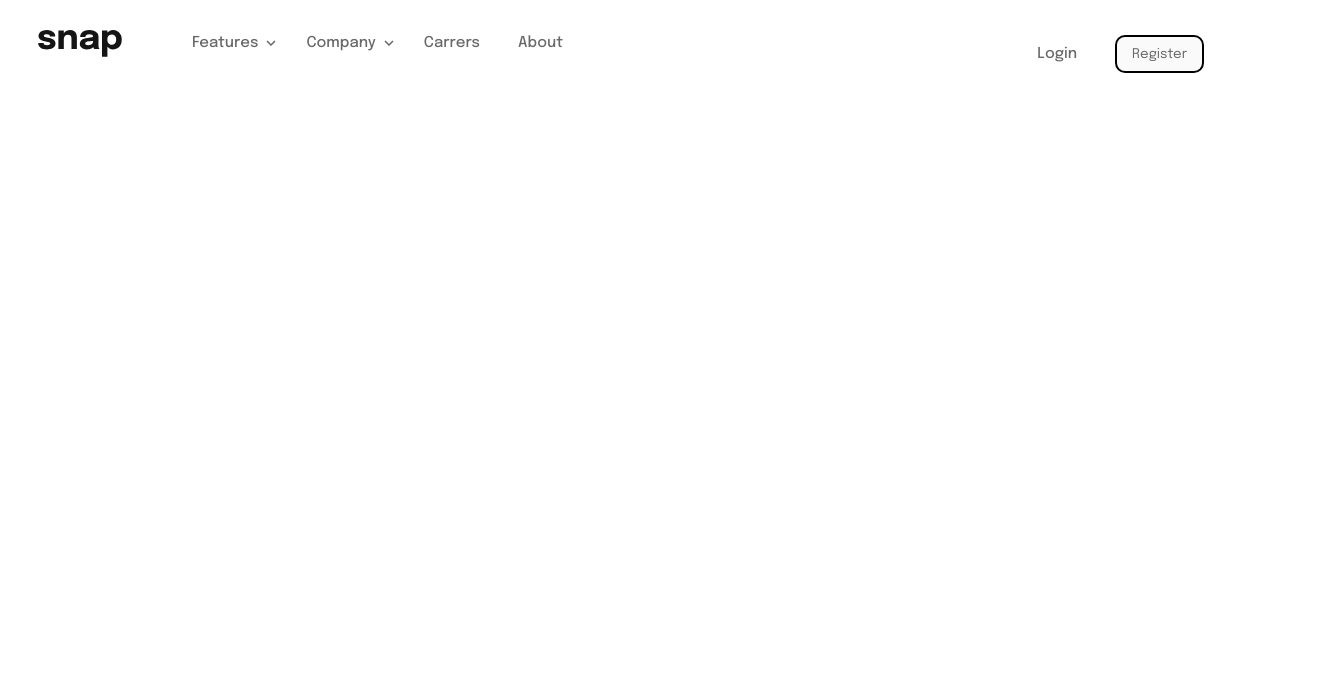
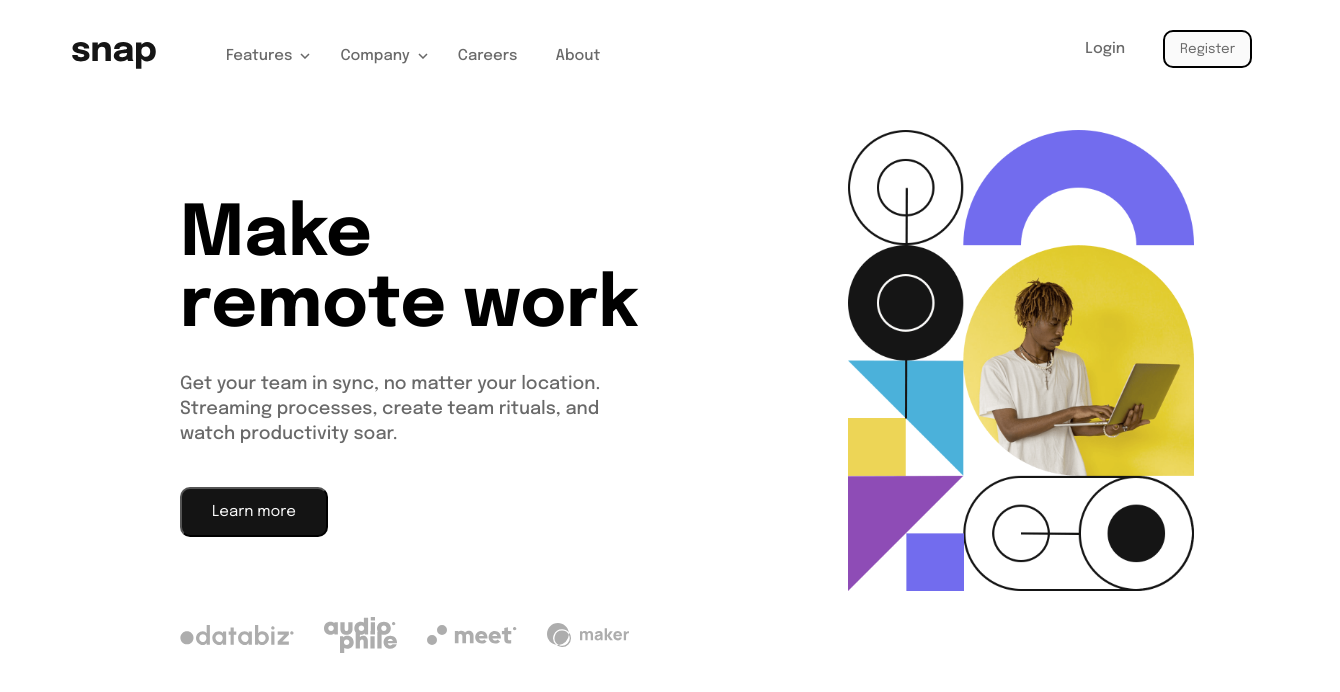
Before and after one commit to carolinanonato/c1-make-remote-work, a React (Create React App) app: page / in a window 1280 px wide. Shown: the top 692 px of the page, 1340 px wide, since content can reach past the window. Built offline with nearby package versions, Linux system fonts and the light colour scheme.

Commit message:
desktop layout done

```diff
--- a/src/App.js
+++ b/src/App.js
@@ -1,4 +1,5 @@
 
+import Hero from './components/Hero';
 import Navbar from './components/Navbar';
 import './index.css';
 
@@ -6,6 +7,7 @@ function App() {
   return (
     <div>
       <Navbar />
+      <Hero />
     </div>
   );
 }
--- /dev/null
+++ b/src/components/Clients.js
@@ -0,0 +1,20 @@
+import React from 'react'
+import databiz from '../assets/images/client-databiz.svg'
+import audiophile from '../assets/images/client-audiophile.svg'
+import meet from '../assets/images/client-meet.svg'
+import maker from '../assets/images/client-maker.svg'
+
+
+function Clients() {
+    return (
+        <div className='clients-logo'>
+            <img src={databiz} alt="" />
+            <img src={audiophile} alt="" />
+            <img src={meet} alt="" />
+            <img src={maker} alt="" />
+
+        </div>
+    )
+}
+
+export default Clients
--- /dev/null
+++ b/src/components/Hero.js
@@ -0,0 +1,27 @@
+import React from 'react'
+import heroImage from '../assets/images/image-hero-desktop.png'
+import Clients from './Clients'
+
+function Hero() {
+    return (
+
+        <div className="hero-container">
+            <div className="title">
+                <h1 className="hero-title">Make remote work</h1>
+                <p className="hero-paragraph">Get your team in sync, no matter your location. Streaming processes, create team rituals, and watch productivity soar.</p>
+
+                <button className="hero-button">Learn more</button>
+                <Clients />
+            </div>
+            <div className='hero-image-section'>
+                <img className="hero-image" src={heroImage} alt="" />
+            </div>
+
+
+        </div>
+
+
+    )
+}
+
+export default Hero
--- a/src/components/Navbar.js
+++ b/src/components/Navbar.js
@@ -5,9 +5,11 @@ import arrowDown from '../assets/images/icon-arrow-down.svg'
 
 function Navbar() {
     return (
+        <>
+
             <nav className='navbar'>
+                <div className="left">
                     <img className="img-fix" src={logo} alt="" />
-            <div className="left">
 
 
                     <ul className="nav-list">
@@ -15,17 +17,18 @@ function Navbar() {
                         <img className="img-fix" src={arrowDown} alt="" />
                         <li className='nav-items'>Company</li>
                         <img className="img-fix" src={arrowDown} alt="" />
-                    <li className='nav-items'>Carrers</li>
+                        <li className='nav-items'>Careers</li>
                         <li className='nav-items'>About</li>
                     </ul>
                 </div>
-            <div className="right">
+                <div className="nav-right">
                     <ul className='nav-list right'>
                         <li className='nav-items'>Login</li>
                         <button className='nav-items nav-button'>Register</button>
                     </ul>
                 </div>
             </nav>
+        </>
     )
 }
 
--- a/src/index.css
+++ b/src/index.css
@@ -1,12 +1,18 @@
 * {
     font-family: 'Epilogue', sans-serif;
+    margin: 0;
+    overflow-x: hidden;
 }
 
+/* Nav Section  */
 nav {
-    display: flex;
-    position: relative;
-    margin-left: 30px;
-    margin-top: 20px
+
+    position: absolute;
+    width: 100%;
+    margin-left: 60px;
+    margin-top: 30px;
+
+
 }
 
 .img-fix {
@@ -16,18 +22,31 @@ nav {
 .nav-list {
     list-style-type: none;
     display: flex;
-    flex-direction: row;
     align-items: center;
     font-size: 15px;
     color: hsl(0, 0%, 41%);
     font-weight: 500;
 }
 
-.right {
+.left {
+    float: left;
+
+    color: #f2f2f2;
+    text-align: center;
+    padding: 12px;
+    text-decoration: none;
+    font-size: 15px;
+    display: flex;
+
+}
+
+.nav-right {
     float: right;
-    position: absolute;
-    right: 0;
-    margin-right: 30px;
+    display: flex;
+    justify-content: center;
+    align-items: center;
+    margin-right: 80px;
+
 
 }
 
@@ -43,4 +62,71 @@ nav {
     padding: 10px 15px;
     border-radius: 10px;
     border-style: solid;
+    cursor: pointer;
 }
+
+/* Hero section */
+
+.hero-container {
+    display: flex;
+    flex-direction: row;
+    margin-left: 180px;
+    margin-top: 30px;
+
+
+}
+
+.title {
+    width: 600px;
+}
+
+.hero-title {
+    font-size: 70px;
+    width: 460px;
+    margin-top: 170px;
+    margin-bottom: 30px;
+}
+
+.hero-image-section {
+    width: 500px;
+    margin-left: 150px;
+
+
+}
+
+.hero-image {
+    max-width: 80%;
+    height: auto;
+    margin-top: 100px;
+    display: block;
+}
+
+.hero-paragraph {
+    font-size: 18px;
+    width: 450px;
+    line-height: 25px;
+    color: hsl(0, 0%, 41%);
+    font-weight: 500;
+}
+
+.hero-button {
+    cursor: pointer;
+    background-color: hsl(0, 0%, 8%);
+    color: hsl(0, 0%, 98%);
+    padding: 15px 30px;
+    border-radius: 10px;
+    margin-top: 40px;
+    font-size: 15px;
+
+}
+
+.clients-logo {
+    display: flex;
+    align-items: center;
+    margin-top: 80px;
+
+}
+
+.clients-logo img {
+    margin-right: 30px;
+}
```
Lines whose indentation alone changed are shown as unchanged.
